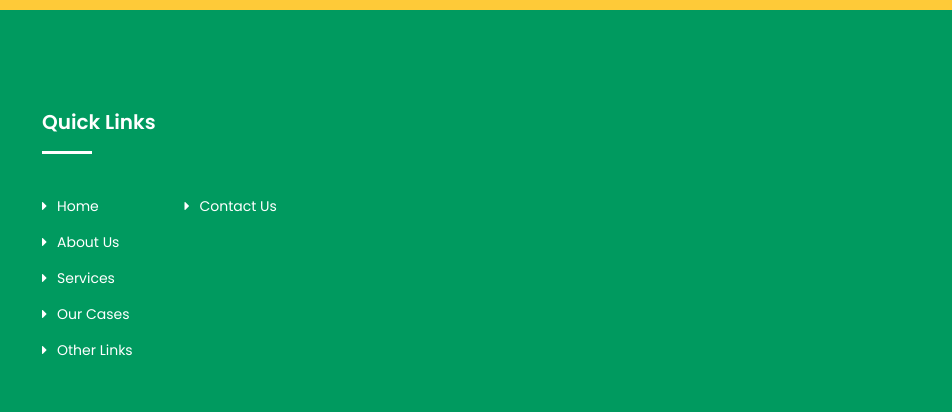
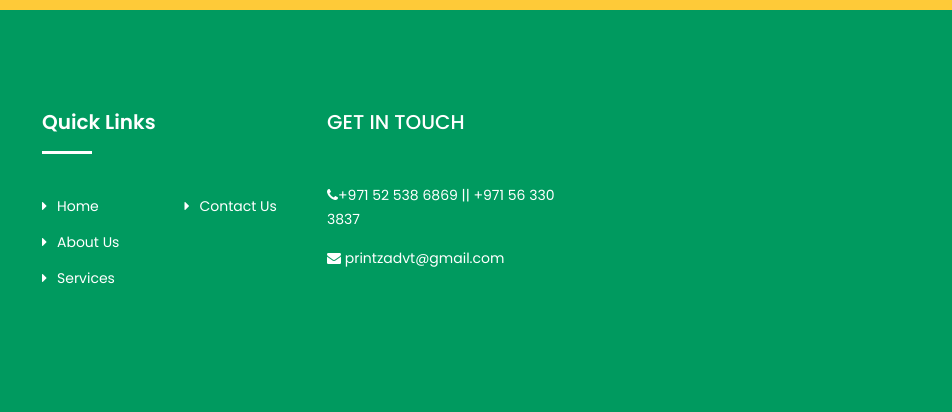
Before and after one commit to Logic-Leap/printz, a plain HTML site: page index.html in a window 1280 px wide. Shown: the part 7776-8188 px from the top of the page, 328-1280 px from the left. Drawn offline with nearby package versions, Linux system fonts and the light colour scheme; a script that the page names is missing.

Commit message:
edited : footer

```diff
--- a/index.html
+++ b/index.html
@@ -45,6 +45,7 @@
 	<link rel="stylesheet" href="css/normalize.css">
 	<link rel="stylesheet" href="style.css">
 	<link rel="stylesheet" href="css/responsive.css">
+
 
 </head>
 
@@ -109,7 +110,7 @@
 							<div class="main-menu">
 								<nav class="navigation">
 									<ul class="nav menu">
-										<li class="active"><a href="#" style="color: #feca38 !important;">Home <i class="icofont"></i></a>
+										<li class="active"><a href="./index.html" style="color: #feca38 !important;" >Home <i class="icofont"></i></a>
 
 										</li>
 										<li><a href="./about.html">About</a></li>
@@ -819,6 +820,8 @@
 		<div class="footer-top">
 			<div class="container">
 				<div class="row">
+
+
 					<div class="col-lg-3 col-md-6 col-12">
 						<div class="single-footer">
 							<h2>About Us</h2>
@@ -836,6 +839,8 @@
 							<!-- End Social -->
 						</div>
 					</div>
+
+
 					<div class="col-lg-3 col-md-6 col-12">
 						<div class="single-footer f-link">
 							<h2>Quick Links</h2>
@@ -848,10 +853,7 @@
 										</li>
 										<li><a href="#"><i class="fa fa-caret-right" aria-hidden="true"></i>Services</a>
 										</li>
-										<li><a href="#"><i class="fa fa-caret-right" aria-hidden="true"></i>Our
-												Cases</a></li>
-										<li><a href="#"><i class="fa fa-caret-right" aria-hidden="true"></i>Other
-												Links</a></li>
+
 									</ul>
 								</div>
 								<div class="col-lg-6 col-md-6 col-12">
@@ -864,6 +866,23 @@
 							</div>
 						</div>
 					</div>
+
+
+					<div class="col-lg-3 col-md-6 col-12 text-white">
+						<div class="single-footer">
+
+							<h5 class="text-white">GET IN TOUCH </h5>
+
+							<div class="mt-6" style="margin-top: 49px;">
+								<ul class="top-contact">
+									<li><i class="fa fa-phone"></i>+971 52 538 6869 || +971 56 330 3837 </li>
+									<li><i class="fa fa-envelope" style="margin-top: 20px;"></i>  printzadvt@gmail.com</li>
+								</ul>
+							</div>
+						</div>
+					</div>
+
+
 
 
 				</div>
```
Also changed, not shown: contact.html (+1 -1 lines), services.html (+1 -1 lines).
